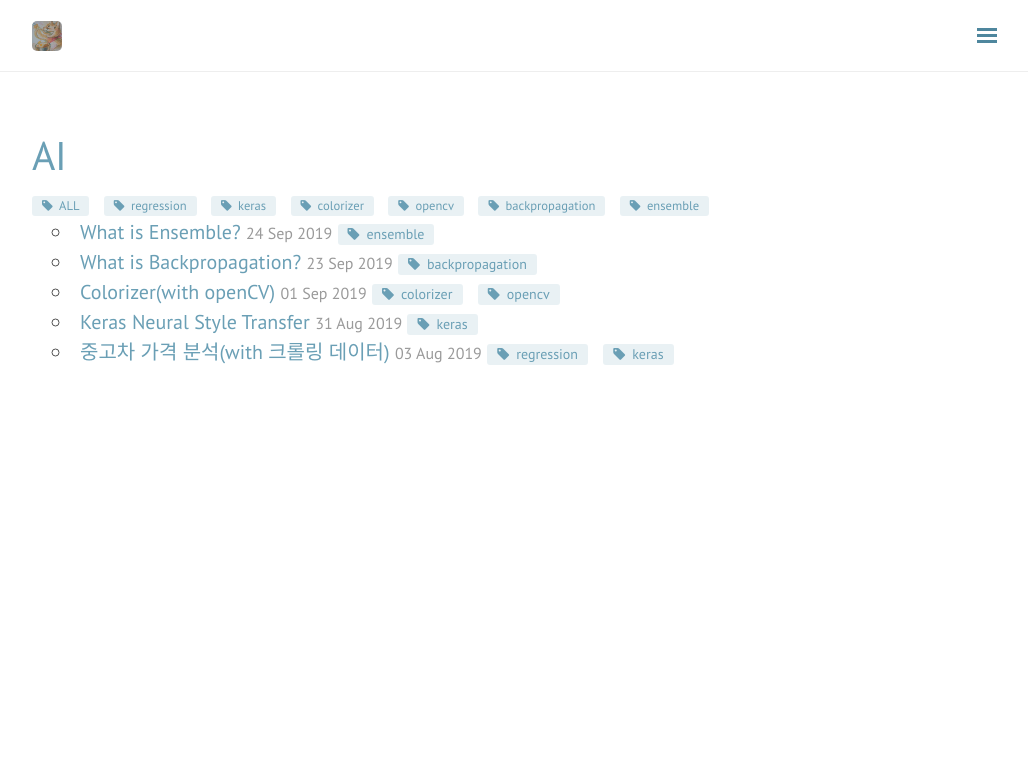
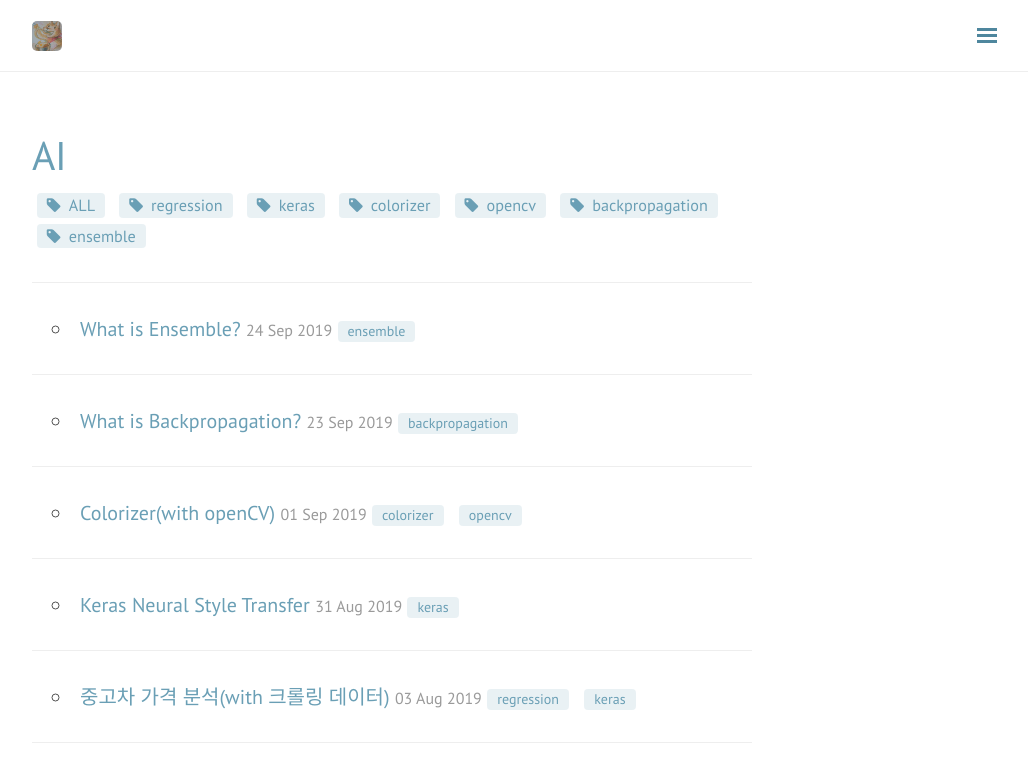
Before and after one commit to del-luna/del-luna.github.io, a Jekyll site: the page built from blog/ai.html, in a window 1280 px wide. Shown: the top 782 px of the page, without its empty margins (248-1276 px from the left). Built offline with Jekyll 4.4.1, drawn with Linux system fonts in a browser that asks for light colours; nearby versions of some CDN libraries; comment, search, counter and statistics services are not loaded.

Commit message:
Update ai.html

```diff
--- a/blog/ai.html
+++ b/blog/ai.html
@@ -19,13 +19,14 @@ title: Ai
 
 <div class="tags-expo">
   <div class="tags-expo-list">
-        <span class="post-each" data-tag="ALL">ALL</span>
+        <span class="post-tag" data-tag="ALL">ALL</span>
     {% for tag in site.tags %}
       {% if tag[1][0].categories contains "Ai" %}
-        <span class="post-each" data-tag="{{ tag[0] }}">{{ tag[0] }}</span>
+        <span class="post-tag" data-tag="{{ tag[0] }}">{{ tag[0] }}</span>
       {% endif %}
     {% endfor %}
   </div>
+  <hr/>
   <div class="tags-expo-section">
    <ul class="tags-expo-posts">
           {% for post in site.categories.Ai %}
@@ -41,10 +42,11 @@ title: Ai
                     {{post.title}}
                   <small class="post-date">{{ post.date | date_to_string }}</small>
                   {% for top_tag in post.tags %}
-                    <span class="post-each" data-tag="{{top_tag}}">{{top_tag}}</span>
+                    <span class="mini-post-tag" data-tag="{{top_tag}}">{{top_tag}}</span>
                   {% endfor %}
                 </a>
               </li>
+              <hr/>
           {% endfor %}
    </ul>
   </div>
```
